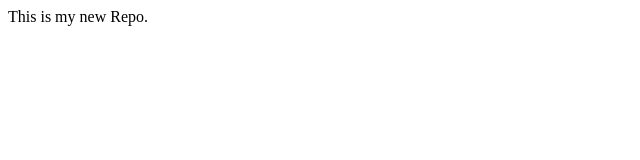
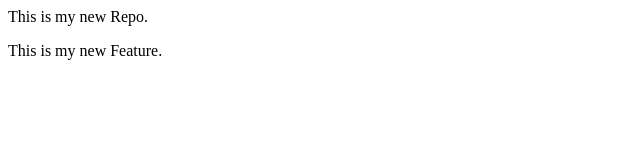
Before and after one commit to Tanishka-git03/localrepo, a plain HTML site: page index.html in a window 1280 px wide. Shown: the whole page, without its empty margins (0-640 px from the left). Drawn offline with Linux system fonts and the light colour scheme.

Commit message:
Add new feature

```diff
--- a/index.html
+++ b/index.html
@@ -1 +1,2 @@
 <p>This is my new Repo.</p>
+<p>This is my new Feature.</p>
```
